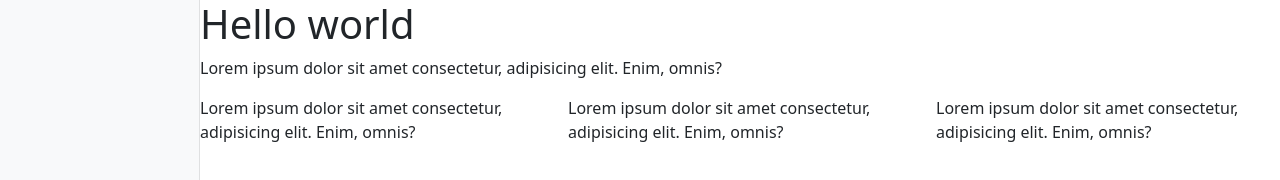
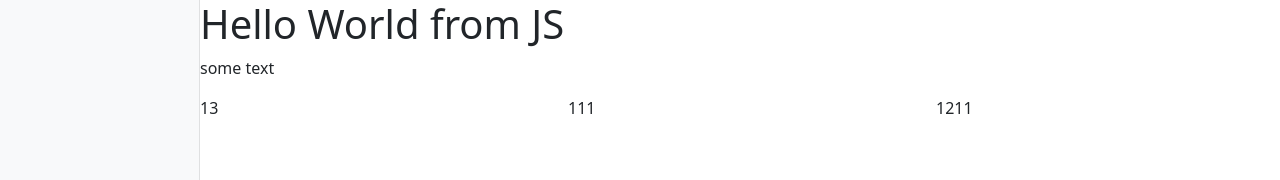
Before and after one commit to Solitario97/project-22-practice-js-website, a plain HTML site: page index.html in a window 1280 px wide. Shown: the top 180 px of the page. Drawn offline with nearby package versions, Linux system fonts and the light colour scheme.

Commit message:
first commit v2

```diff
--- a/index.html
+++ b/index.html
@@ -11,34 +11,8 @@
 
     <div  id="app" class="container-fluid">
         <div id="panel" class="bg-light sidebar"></div>
-        <div id="site" class="content">
-
-            <div class="row">
-                <div class="col-sm">
-                    <h1>Hello world</h1>
-                </div>
-            </div>
-
-            <div class="row">
-                <div class="col-sm">
-                   <p>Lorem ipsum dolor sit amet consectetur, adipisicing elit. Enim, omnis?</p>
-                </div>
-            </div>
-
-            <div class="row">
-                <div class="col-sm">
-                   Lorem ipsum dolor sit amet consectetur, adipisicing elit. Enim, omnis?
-                </div>
-                <div class="col-sm">
-                    Lorem ipsum dolor sit amet consectetur, adipisicing elit. Enim, omnis?
-                 </div>
-                 <div class="col-sm">
-                    Lorem ipsum dolor sit amet consectetur, adipisicing elit. Enim, omnis?
-                 </div>
-            </div>
-        </div>
+        <div id="site" class="content"></div>
     </div>
-
 
 
     <script src="index.js"></script>
--- a/index.js
+++ b/index.js
@@ -0,0 +1,61 @@
+const site = document.querySelector('#site');
+
+const model = [
+    {type: 'title', value: 'Hello World from JS',},
+    {type: 'text', value: 'some text',},
+    {type: 'columns', value: [
+        '13',
+        '111',
+        '1211',
+
+    ]}
+];
+
+model.forEach(block =>{
+    let html = '';
+    if (block.type === 'title') {
+        html = title(block);
+    } else if (block.type === 'text') {
+        html = text(block);
+    } else if (block.type === 'columns') {
+        html = columns(block);
+    }
+
+    site.insertAdjacentHTML("beforeend", html);
+});
+
+function title (block) {
+    return `
+        <div class="row">
+            <div class="col-sm">
+                <h1>${block.value}</h1>
+            </div>
+        </div>
+    `
+}
+
+function text(block) {
+    return `
+        <div class="row">
+            <div class="col-sm">
+            <p>${block.value}</p>
+            </div>
+        </div>
+    `
+}
+
+function columns(block) {
+    let html = '';
+    block.value.forEach(item => {
+        html += `
+            <div class="col-sm">
+                ${item}
+            </div>
+        `
+    });
+    return `
+        <div class="row">
+           ${html}
+        </div>
+    `
+}
```
